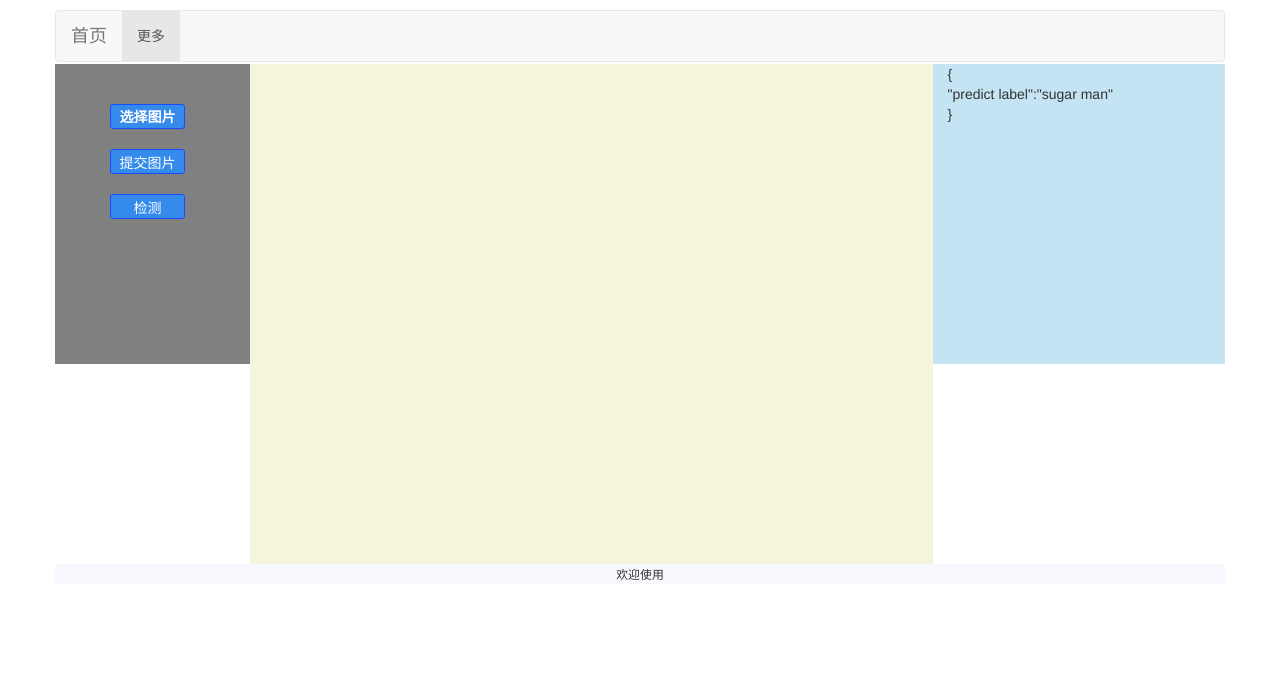
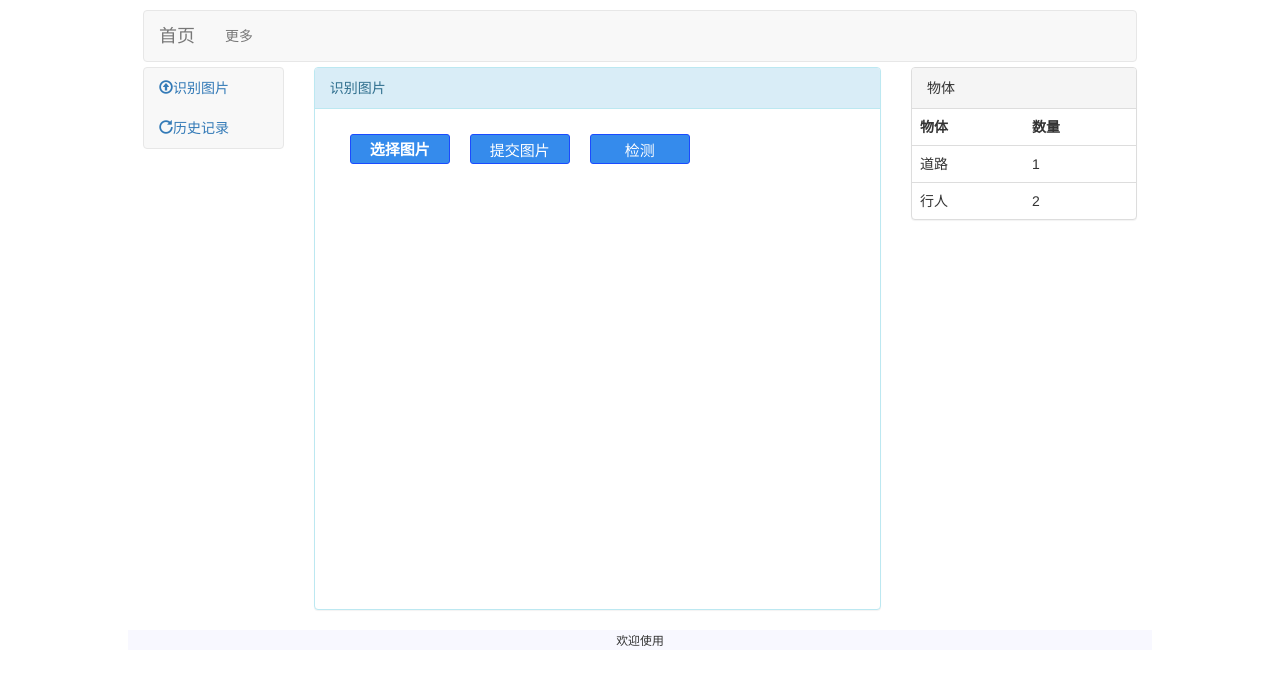
Before and after one commit to bill2766/flaskBig_01, a Flask app: page / in a window 1280 px wide. Shown: the top 685 px of the page. Run offline with Flask 2, Linux system fonts and the light colour scheme; some libraries are stand-ins or nearby versions.

Commit message:
1/10/22 bill update

```diff
--- a/static/style.css
+++ b/static/style.css
@@ -1,15 +1,17 @@
+
 .btn_img{
     position: relative;
     display: inline-block;
     float:left;
-    clear:both;
-    margin-top:20px;
-    width: 75px;
-    height: 25px;
+    margin-top:10px;
+    margin-bottom:10px;
+    margin-left:20px;
+    width: 100px;
+    height: 30px;
     overflow: hidden;
     text-align: center;
-    font-size: 14px;
-    line-height: 25px;
+    font-size: 15px;
+    line-height: 30px;
     vertical-align: center;
     border: 1px solid #1a4bff;
     background-color: #358bec;
--- a/templates/base.html
+++ b/templates/base.html
@@ -5,11 +5,14 @@
     <title>前景识别</title>
     <link rel="icon" type="image/x-icon" href="{{ url_for('static', filename='favicon.ico') }}">
 
-    <link rel="stylesheet" href="../static/bootstrap-3.3.7-dist/css/bootstrap.min.css">
+    <!--<link rel="stylesheet" href="../static/bootstrap-3.3.7-dist/css/bootstrap.min.css">
     <link rel="stylesheet" type="text/css" href="../static/style.css">
 	<script src="../static/jquery/jquery-3.3.1.js"></script>
-	<script src="../static/bootstrap-3.3.7-dist/js/bootstrap.min.js"></script>
-
+	<script src="../static/bootstrap-3.3.7-dist/js/bootstrap.min.js"></script>-->
+    <link rel="stylesheet" href="{{ url_for('static', filename='bootstrap-3.3.7-dist/css/bootstrap.min.css') }}">
+    <link rel="stylesheet" type="text/css" href="{{ url_for('static', filename='style.css') }}">
+    <script src="{{ url_for('static', filename='jquery/jquery-3.3.1.js') }}"></script>
+    <script src="{{url_for('static', filename='bootstrap-3.3.7-dist/js/bootstrap.min.js') }}"></script>
 </head>
 <body>
 {% for message in get_flashed_messages() %}
@@ -18,16 +21,16 @@
     </div>
 {% endfor %}
 
-    <div class="container">
+    <div class="container" style="width: 80%">
         <div class="row" name="nav">
-            <div class = "col-md-12" style="background-color:white;padding-right:0;padding-left:0">
-                <nav class="navbar navbar-default" style="margin-bottom:2px;margin-top:10px" role="navigation">
+            <div class = "col-md-12" style="background-color:white;">
+                <nav class="navbar navbar-default" style="margin-bottom:5px;margin-top:10px" role="navigation">
                     <div class="navbar-header">
                         <a class="navbar-brand" href="#">首页</a>
                     </div>
                     <div>
                         <ul class="nav navbar-nav">
-                            <li class="active">
+                            <li>
                                 <a href="#">更多</a>
                             </li>
                         </ul>
@@ -37,36 +40,50 @@
         </div>
 
         <div class="row" name="main">
-            <div class = "col-md-2" style="background-color:grey;height: 300px">
-                <!--
-                <div style="margin: 20px 40px">
-                    <label type="button" class="btn_img">
-                        <span>选择图片</span>
-                        <input type="file">
-                    </label>
-                    <button type="button" class="btn_img">检测</button>
-                </div>-->
+            <div class = "col-md-2" style="background-color:white;height: 300px">
 
-                <div style="margin: 20px 40px">
+                <nav class="navbar navbar-default" id="sidebar-wrapper" role="navigation">
+                  <ul class="nav sidebar-nav">
+                    <li class="sidebar-brand">
+                    <li>
+                      <a href="#"><span class="glyphicon glyphicon-upload"></span>识别图片</a>
+                    </li>
+                    <li><a href="#"><span class="glyphicon glyphicon-repeat"></span>历史记录 </a></li>
+                  </ul>
+                </nav>
+            </div>
+            <div class = "col-md-7" style="background-color:white;">
+                <div class="panel panel-info">
+                    <div class="panel-heading">
+                        识别图片
+                    </div>
+                    <div class="panel-body" style="height: 500px;">
+                        <div name="imgButtons" style="text-align:center;">
                             <form method="post" action="http://localhost:5000/upload" enctype="multipart/form-data">
                                 <label type="button" class="btn_img">
                                     <span>选择图片</span>
                                     <input type="file" name="photo">
                                 </label>
-                        <input type="submit" value="提交图片" class="btn_img" style="margin-top:15px;"/>
+                                <input type="submit" value="提交图片" class="btn_img"/>
                             </form>
-
                             <button type="button" class="btn_img">检测</button>
                         </div>
-            </div>
-            <div class = "col-md-7" style="background-color:beige;height: 500px;text-align:center;object-fit: contain;">
+                        <div style="float:left;clear:both;">
                             {% block img %}
                             {% endblock %}
                         </div>
-            <div class = "col-md-3" style="background-color:#c4e3f3;height: 300px">
-                {<br>
-                    "predict label":"sugar man"<br>
-                }
+                    </div>
+                </div>
+            </div>
+            <div class = "col-md-3" style="background-color:white;height: 300px">
+                <div class="panel panel-default">
+                    <div class="panel-heading">物体</div>
+                    <table class="table">
+                        <th>物体</th><th>数量 </th>
+                        <tr><td>道路</td><td>1</td></tr>
+                        <tr><td>行人</td><td>2</td></tr>
+                    </table>
+                </div>
             </div>
         </div>
         <div class="row" name="footer">
```
Also changed, not shown: uploads/53a3f0fd145143c79ded01500b3906f6.jpg (added), 1 other file. Lines whose indentation alone changed are shown as unchanged.
